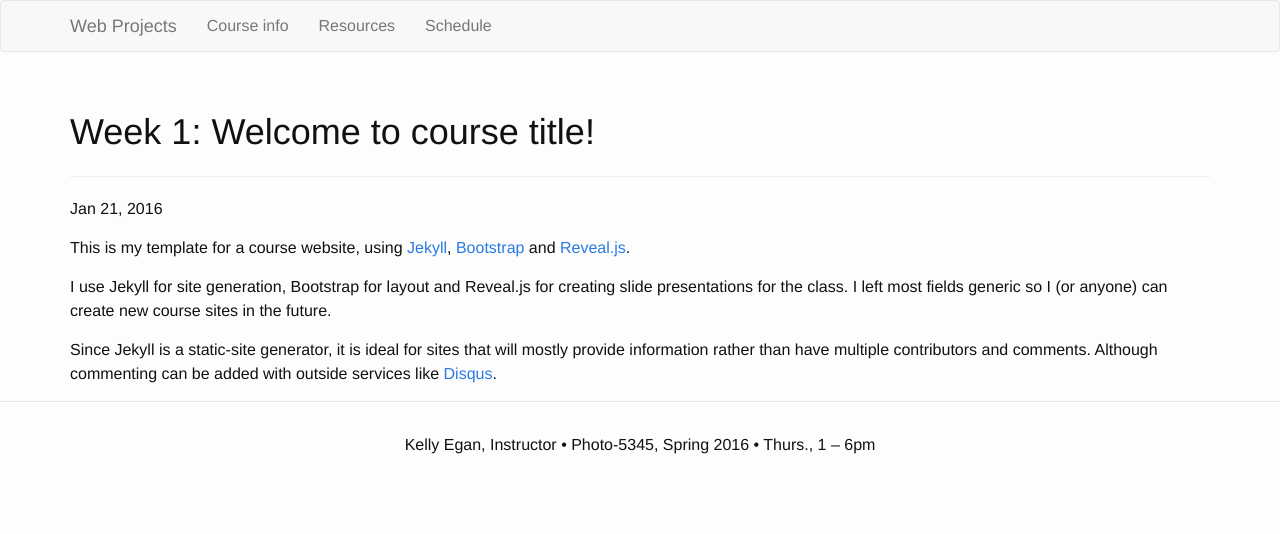
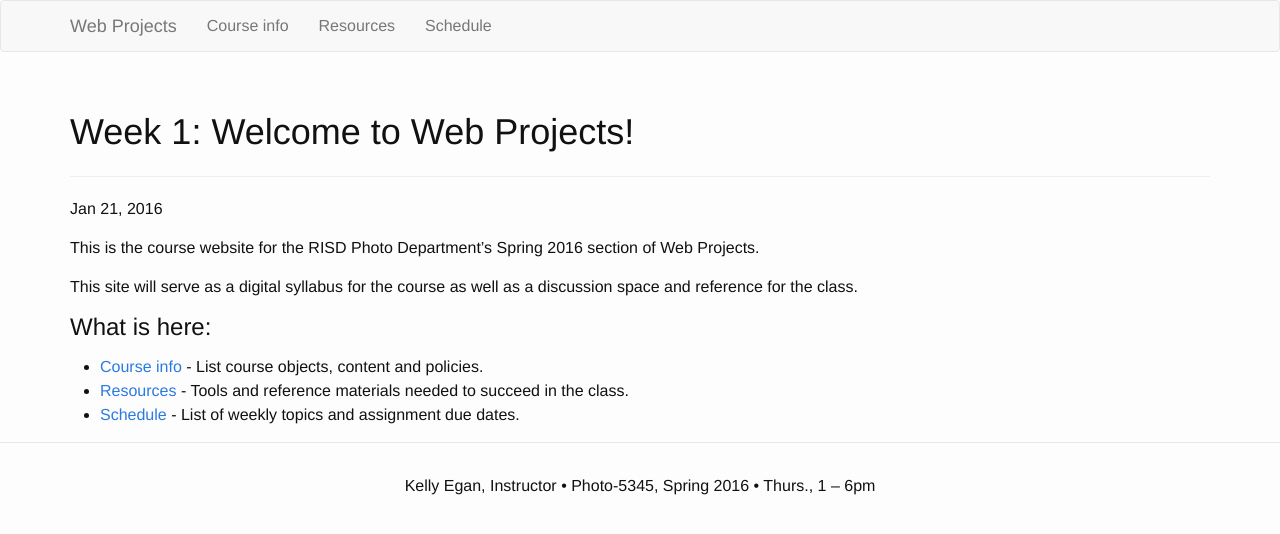
Before and after one commit to michelav/fa7-frameworks, a Jekyll site: the page built from _posts/2016-02-18-welcome.markdown, in a window 1280 px wide. Shown: the top 534 px of the page. Built offline with Jekyll 4.4.1, drawn with Linux system fonts in a browser that asks for light colours.

Commit message:
Update welcome post content

```diff
--- a/_posts/2016-02-18-welcome.markdown
+++ b/_posts/2016-02-18-welcome.markdown
@@ -1,12 +1,15 @@
 ---
 layout: post
-title:  "Week 1: Welcome to course title!"
+title:  "Week 1: Welcome to Web Projects!"
 date:   2016-01-20 20:25:14 -0500
 categories: week
 ---
 
-This is my template for a course website, using [Jekyll](https://github.com/jekyll/jekyll), [Bootstrap](http://getbootstrap.com/) and [Reveal.js](http://lab.hakim.se/reveal-js/).
+This is the course website for the RISD Photo Department's Spring 2016 section of Web Projects.
 
-I use Jekyll for site generation, Bootstrap for layout and Reveal.js for creating slide presentations for the class. I left most fields generic so I (or anyone) can create new course sites in the future.
+This site will serve as a digital syllabus for the course as well as a discussion space and reference for the class.
 
-Since Jekyll is a static-site generator, it is ideal for sites that will mostly provide information rather than have multiple contributors and comments. Although commenting can be added with outside services like [Disqus](https://disqus.com/).
+### What is here:
+  * [Course info](/course-info) - List course objects, content and policies.
+  * [Resources](/resources) - Tools and reference materials needed to succeed in the class.
+  * [Schedule](/schedule) - List of weekly topics and assignment due dates.
```
